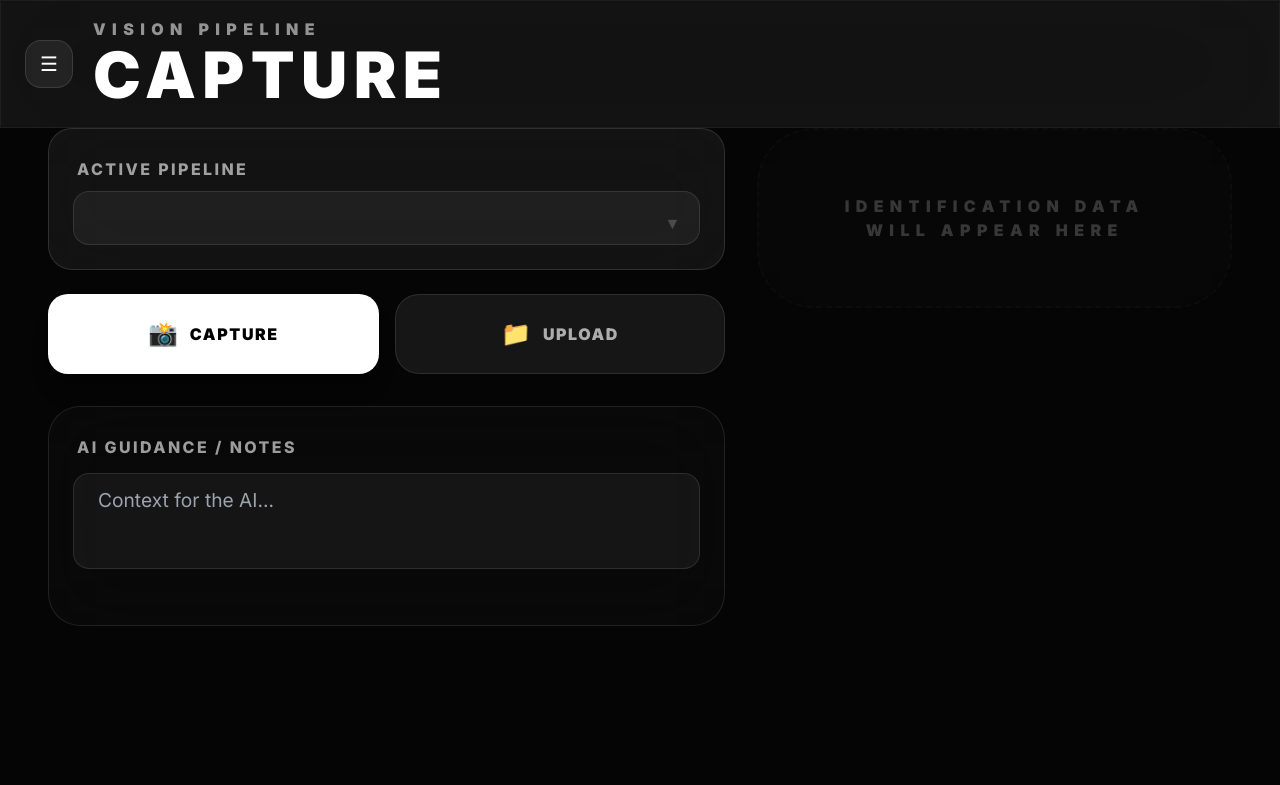
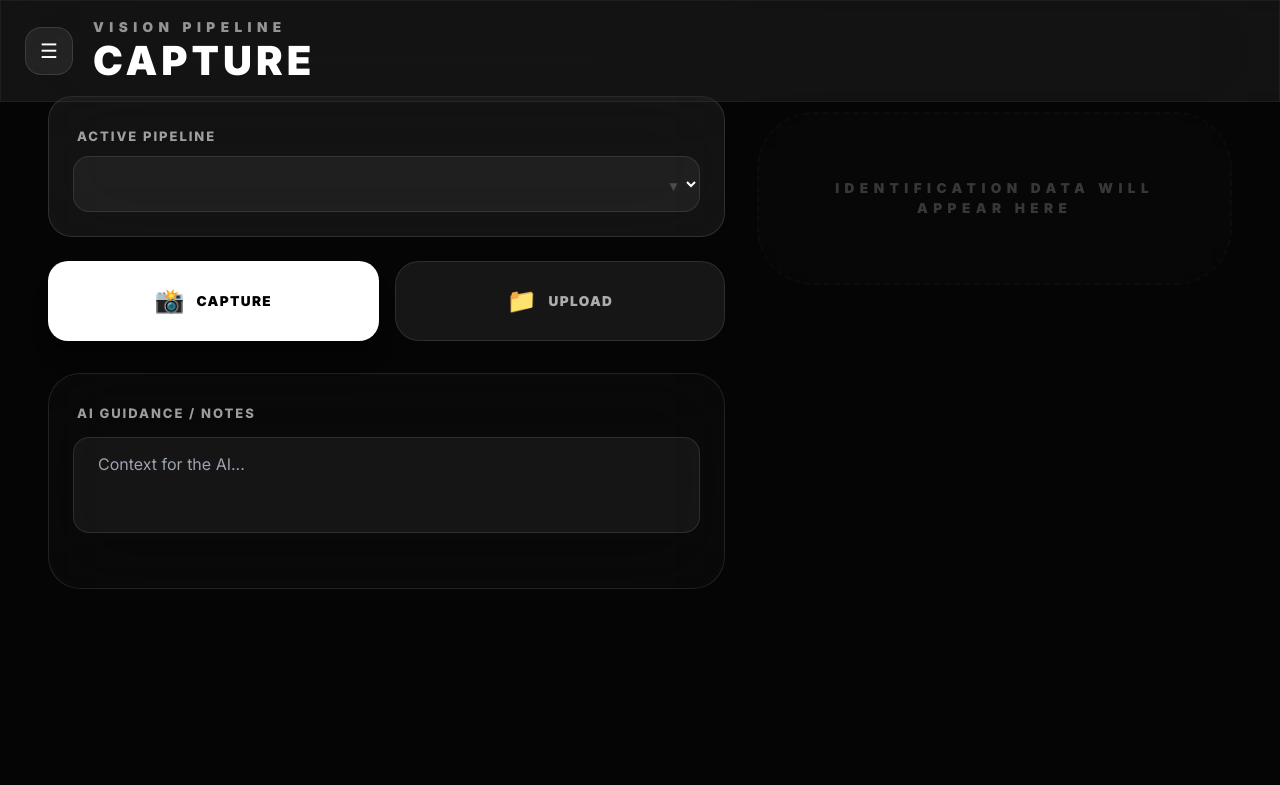
Before and after one commit to spelech/vision-pipeline, a FastAPI app: page / in a window 1280 px wide. Shown: the top 785 px of the page. Run offline with FastAPI, Linux system fonts and the light colour scheme; data that the repository does not hold is empty; some libraries are stand-ins or nearby versions.

Commit message:
V15: Normalize desktop typography, fix dropdown clipping, and stabilize N-node visualization

```diff
--- a/src/templates/index.html
+++ b/src/templates/index.html
@@ -11,17 +11,17 @@
     <style>
         body { font-family: 'Inter', sans-serif; background-color: #050505; color: #fff; overflow-x: hidden; font-size: 15px; }
         @media (min-width: 1024px) {
-            body { font-size: 20px !important; }
-            h1 { font-size: 4rem !important; }
-            h2 { font-size: 1.5rem !important; }
-            h3 { font-size: 2rem !important; }
-            .text-sm { font-size: 1.2rem !important; }
-            .text-xs { font-size: 1.1rem !important; }
-            .text-\[10px\] { font-size: 1rem !important; }
-            .text-\[9px\] { font-size: 0.95rem !important; }
-            .text-\[8px\] { font-size: 0.9rem !important; }
-            input, select, textarea { font-size: 1.1rem !important; }
-            .label-apple { font-size: 16px !important; }
+            body { font-size: 18px !important; }
+            h1 { font-size: 2.5rem !important; }
+            h2 { font-size: 1.2rem !important; }
+            h3 { font-size: 1.5rem !important; }
+            .text-sm { font-size: 1rem !important; }
+            .text-xs { font-size: 0.9rem !important; }
+            .text-\[10px\] { font-size: 0.85rem !important; }
+            .text-\[9px\] { font-size: 0.8rem !important; }
+            .text-\[8px\] { font-size: 0.75rem !important; }
+            input, select, textarea { font-size: 1rem !important; }
+            .label-apple { font-size: 13px !important; }
         }
         /* Improve contrast for "dark gray" labels/text */
         .text-white\/40 { color: rgba(255, 255, 255, 0.65) !important; }
@@ -94,7 +94,7 @@
         </div>
     </div>
 
-    <main class="pt-32 pb-32 px-6 lg:px-12 w-full max-w-7xl mx-auto grid grid-cols-1 lg:grid-cols-12 gap-8">
+    <main class="pt-24 pb-32 px-6 lg:px-12 w-full max-w-7xl mx-auto grid grid-cols-1 lg:grid-cols-12 gap-8">
 
         <!-- Tab: Single Capture (Column 1) -->
         <div x-show="activeTab === 'capture'" class="lg:col-span-7 space-y-8" x-transition>
@@ -104,7 +104,7 @@
                 <div class="glass p-6 rounded-3xl space-y-2">
                     <label class="label-apple ml-1">Active Pipeline</label>
                     <div class="relative">
-                        <select x-model="selectedPipeline" class="w-full bg-white/5 border border-white/10 rounded-2xl p-4 text-sm font-bold focus:outline-none appearance-none">
+                        <select x-model="selectedPipeline" class="w-full bg-white/5 border border-white/10 rounded-2xl p-4 text-sm font-bold focus:outline-none pr-8 cursor-pointer">
                             <template x-for="p in pipelines" :key="p.id">
                                 <option :value="p.id" x-text="p.name" class="bg-black text-white"></option>
                             </template>
@@ -174,7 +174,7 @@
             </div>
 
             <template x-if="results">
-                <div class="glass p-6 lg:p-4 rounded-[3.5rem] lg:rounded-[2.5rem] space-y-10 border-blue-500/20 bg-blue-500/[0.03] shadow-2xl border-2 transition-all">
+                <div class="glass p-6 lg:p-4 rounded-[3.5rem] lg:rounded-[2.5rem] space-y-4 border-blue-500/20 bg-blue-500/[0.03] shadow-2xl border-2 transition-all">
                     <div class="flex justify-between items-start">
                         <div class="space-y-1">
                             <h2 class="text-3xl font-black tracking-tighter" x-text="form.product_name"></h2>
@@ -230,7 +230,7 @@
         </div>
 
         <!-- Tab: Batch Ingestion -->
-        <div x-show="activeTab === 'batch'" class="lg:col-span-12 w-full max-w-5xl mx-auto space-y-12 lg:space-y-8" x-transition>
+        <div x-show="activeTab === 'batch'" class="lg:col-span-12 w-full max-w-5xl mx-auto space-y-6 lg:space-y-8" x-transition>
             <div class="text-center space-y-4">
                 <h2 class="text-[11px] font-black uppercase tracking-[0.5em] text-blue-400">Bulk Asset Management</h2>
                 <h1 class="text-6xl font-black tracking-tighter">Batch Ingestion</h1>
@@ -240,7 +240,7 @@
                     <div class="glass p-6 rounded-[2rem] space-y-3 text-left">
                         <label class="label-apple ml-2">Ingestion Pipeline</label>
                         <div class="relative">
-                            <select x-model="selectedPipeline" class="w-full bg-white/5 border border-white/10 rounded-2xl p-5 text-sm font-black focus:outline-none appearance-none">
+                            <select x-model="selectedPipeline" class="w-full bg-white/5 border border-white/10 rounded-2xl p-5 text-sm font-black focus:outline-none pr-8 cursor-pointer">
                                 <template x-for="p in pipelines" :key="p.id">
                                     <option :value="p.id" x-text="p.name" class="bg-black text-white"></option>
                                 </template>
@@ -272,7 +272,7 @@
                 <div class="flex flex-wrap gap-4 items-center bg-white/5 p-4 rounded-3xl">
                     <div class="flex flex-col gap-1">
                         <span class="text-[8px] font-black uppercase opacity-30 ml-2">Type</span>
-                        <select x-model="filterType" class="bg-black/40 border-none rounded-xl text-[10px] font-black uppercase tracking-widest p-2 px-4 focus:ring-0 appearance-none min-w-[120px]">
+                        <select x-model="filterType" class="bg-black/40 border-none rounded-xl text-[10px] font-black uppercase tracking-widest p-2 px-4 focus:ring-0 min-w-[140px] pr-8 cursor-pointer">
                             <option value="all">All Items</option>
                             <option value="food">Food</option>
                             <option value="product">Products</option>
@@ -280,7 +280,7 @@
                     </div>
                     <div class="flex flex-col gap-1">
                         <span class="text-[8px] font-black uppercase opacity-30 ml-2">Sort By</span>
-                        <select x-model="sortBy" class="bg-black/40 border-none rounded-xl text-[10px] font-black uppercase tracking-widest p-2 px-4 focus:ring-0 appearance-none min-w-[120px]">
+                        <select x-model="sortBy" class="bg-black/40 border-none rounded-xl text-[10px] font-black uppercase tracking-widest p-2 px-4 focus:ring-0 min-w-[140px] pr-8 cursor-pointer">
                             <option value="newest">Newest First</option>
                             <option value="oldest">Oldest First</option>
                         </select>
@@ -313,11 +313,11 @@
                         </div>
 
                         <!-- Item Card Expanded Details -->
-                        <div x-show="item.show_more" class="p-6 bg-white/[0.01] space-y-12 lg:space-y-8 border-t border-white/10" x-transition>
+                        <div x-show="item.show_more" class="p-6 bg-white/[0.01] space-y-6 lg:space-y-8 border-t border-white/10" x-transition>
                             <div class="grid grid-cols-1 md:grid-cols-2 gap-6">
                                 <div class="space-y-4">
                                     <label class="label-apple ml-2">Inventory Placement</label>
-                                    <select x-model="item.edit_data.location" class="w-full bg-white/5 border border-white/10 rounded-[1.5rem] px-6 py-5 text-xs font-bold outline-none focus:bg-white/10 transition-all text-white appearance-none">
+                                    <select x-model="item.edit_data.location" class="w-full bg-white/5 border border-white/10 rounded-[1.5rem] px-6 py-5 text-xs font-bold outline-none focus:bg-white/10 transition-all text-white pr-8 cursor-pointer">
                                         <template x-for="loc in locations">
                                             <option :value="loc.name" x-text="loc.name"></option>
                                         </template>
@@ -350,7 +350,7 @@
         </div>
 
         <!-- Tab: Archive Search -->
-        <div x-show="activeTab === 'search'" class="lg:col-span-12 max-w-5xl mx-auto space-y-10 pt-8 pb-32" x-transition>
+        <div x-show="activeTab === 'search'" class="lg:col-span-12 max-w-5xl mx-auto space-y-4 pt-8 pb-32" x-transition>
             <div class="glass p-8 rounded-[3.5rem] space-y-8 bg-white/[0.02]">
                 <h2 class="text-[11px] font-black uppercase tracking-[0.5em] mb-4 text-white/30">Archive Retrieval</h2>
                 <div class="flex flex-col sm:flex-row gap-3">
@@ -386,7 +386,7 @@
         </div>
 
         <!-- Tab: Pipelines -->
-        <div x-show="activeTab === 'pipelines'" class="lg:col-span-12 w-full max-w-6xl mx-auto space-y-12 lg:space-y-8" x-transition>
+        <div x-show="activeTab === 'pipelines'" class="lg:col-span-12 w-full max-w-6xl mx-auto space-y-6 lg:space-y-8" x-transition>
             <div class="flex flex-col sm:flex-row justify-between items-start sm:items-center gap-8">
                 <div class="space-y-2">
                     <h2 class="text-[11px] font-black uppercase tracking-[0.5em] text-blue-400">Node Infrastructure</h2>
@@ -400,7 +400,7 @@
 
             <div class="grid grid-cols-1 gap-6">
                 <template x-for="p in pipelines" :key="p.id">
-                    <div class="glass p-6 lg:p-8 rounded-[4rem] lg:rounded-[2.5rem] space-y-12 lg:space-y-8 group hover:border-white/20 transition-all shadow-2xl relative overflow-hidden border-2 border-white/5">
+                    <div class="glass p-6 lg:p-8 rounded-[4rem] lg:rounded-[2.5rem] space-y-6 lg:space-y-8 group hover:border-white/20 transition-all shadow-2xl relative overflow-hidden border-2 border-white/5">
                         <div class="flex flex-col md:flex-row justify-between items-start md:items-center gap-8">
                             <div class="space-y-2">
                                 <div class="flex items-center gap-4">
@@ -430,7 +430,7 @@
                                             <span class="text-[10px] block font-black uppercase text-white/20 mb-2 tracking-widest" x-text="'STAGE ' + (index + 1)"></span>
                                             <span class="text-[13px] font-black uppercase tracking-[0.2em] text-white/90" x-text="node"></span>
                                         </div>
-                                        <template x-if="index < (p.schema.active_nodes ? p.schema.active_nodes.default.length : 4) - 1">
+                                        <template x-if="index < (p.schema.active_nodes ? p.schema.active_nodes.default.length : 0) - 1">
                                             <span class="text-white/10 text-3xl font-thin hidden md:block opacity-40">→</span>
                                             <span class="text-white/10 text-2xl font-thin md:hidden block self-center opacity-40">↓</span>
                                         </template>
@@ -444,7 +444,7 @@
         </div>
 
         <!-- Tab: Settings -->
-        <div x-show="activeTab === 'settings'" class="lg:col-span-12 w-full max-w-5xl mx-auto space-y-12 lg:space-y-8 pt-8 pb-32" x-transition>
+        <div x-show="activeTab === 'settings'" class="lg:col-span-12 w-full max-w-5xl mx-auto space-y-6 lg:space-y-8 pt-8 pb-32" x-transition>
             <div class="text-center space-y-2">
                 <h2 class="text-[11px] font-black uppercase tracking-[0.5em] text-blue-400">Environment Configuration</h2>
                 <h1 class="text-5xl font-black tracking-tighter">System Settings</h1>
@@ -464,7 +464,7 @@
                                 <span>JPEG Quality</span>
                                 <span class="text-blue-400" x-text="imageOptimization.quality + '%'"></span>
                             </div>
-                            <input type="range" min="10" max="100" x-model="imageOptimization.quality" class="w-full h-1.5 bg-white/10 rounded-lg appearance-none cursor-pointer accent-white">
+                            <input type="range" min="10" max="100" x-model="imageOptimization.quality" class="w-full h-1.5 bg-white/10 rounded-lg pr-8 cursor-pointer cursor-pointer accent-white">
                         </div>
                     </div>
                 </section>
@@ -543,7 +543,7 @@
                     <button @click="editingPipeline = null" class="w-16 h-16 rounded-[1.5rem] glass-dark flex items-center justify-center text-xl active:scale-90 transition-all">✕</button>
                 </div>
 
-                <div class="p-6 overflow-y-auto no-scrollbar space-y-12 lg:space-y-8">
+                <div class="p-6 overflow-y-auto no-scrollbar space-y-6 lg:space-y-8">
                     <div class="space-y-4">
                         <label class="label-apple ml-2">Pipeline Identification</label>
                         <input type="text" x-model="editingPipeline.name" class="w-full bg-white/5 border border-white/10 rounded-[2rem] p-7 text-lg font-black tracking-tight focus:outline-none focus:border-blue-500/50 shadow-inner text-white">
@@ -572,12 +572,12 @@
                         </div>
                     </div>
 
-                    <div class="space-y-10 pt-4 border-t border-white/5">
+                    <div class="space-y-4 pt-4 border-t border-white/5">
                         <div class="grid grid-cols-1 lg:grid-cols-2 gap-6">
                             <div class="space-y-5">
                                 <label class="label-apple ml-4">Vision Model (Default)</label>
                                 <div class="relative">
-                                    <select x-model="editingPipeline.schema.vision_model.default" class="w-full bg-white/5 border border-white/10 rounded-2xl p-5 text-sm font-black focus:outline-none appearance-none text-white">
+                                    <select x-model="editingPipeline.schema.vision_model.default" class="w-full bg-white/5 border border-white/10 rounded-2xl p-5 text-sm font-black focus:outline-none pr-8 cursor-pointer text-white">
                                         <template x-for="m in getSortedModels()" :key="m">
                                             <option :value="m" x-text="m.split('/')[1]" class="bg-black text-white"></option>
                                         </template>
```
